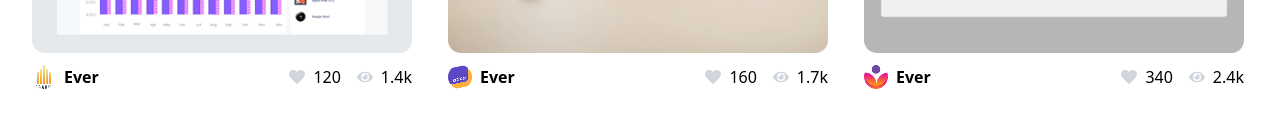
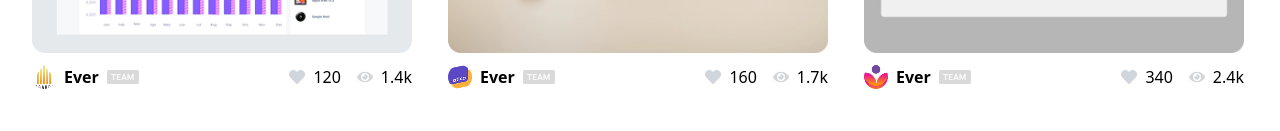
Before and after one commit to tanjilaWD/Dribble_Clone, a React (Vite) app: page / in a window 1280 px wide. Shown: the part 452-583 px from the top of the page. Built offline with nearby package versions, Linux system fonts and the light colour scheme.

Commit message:
portfolio edit

```diff
--- a/src/Components/Portfolio.jsx
+++ b/src/Components/Portfolio.jsx
@@ -10,6 +10,7 @@ const Portfolio = () => {
                 imageUrl={Portfolio.imageUrl}
                 teamImageUrl={Portfolio.teamImageUrl}
                 teamName={Portfolio.teamName}
+                teamText={Portfolio.teamText}
                 LoveCount={Portfolio.LoveCount}
                 ViewCount={Portfolio.ViewCount}
 
--- a/src/Components/Ui/PortfolioCard.jsx
+++ b/src/Components/Ui/PortfolioCard.jsx
@@ -5,6 +5,7 @@ const PortfolioCard = ({
     imageUrl,
     teamImageUrl,
     teamName,
+    teamText,
     LoveCount,
     ViewCount
 }) => {
@@ -16,6 +17,7 @@ const PortfolioCard = ({
             <div className="flex gap-2 items-center">
             <img src={teamImageUrl} alt="Team Image" />
             <h3 className="font-bold">{teamName}</h3>
+            <img src={teamText} alt="" />
             </div>
             <div className="flex gap-4">
             <div className="flex items-center gap-2">
--- a/src/data/portfolio.js
+++ b/src/data/portfolio.js
@@ -3,6 +3,7 @@ const portfolios = [
          imageUrl: "/image/portfolio/card1.png ",
          teamImageUrl: "/image/icon/icon1.png ",
          teamName: "Ever",
+         teamText: "/image/text/text.png",
          LoveCount: 120,
          ViewCount: "1.4k"
 
@@ -11,6 +12,7 @@ const portfolios = [
          imageUrl: "/image/portfolio/card2.png ",
          teamImageUrl: "/image/icon/icon2.png ",
          teamName: "Ever",
+         teamText: "/image/text/text.png",
          LoveCount: 160,
          ViewCount: "1.7k"
 
@@ -19,6 +21,7 @@ const portfolios = [
          imageUrl: "/image/portfolio/card3.png ",
          teamImageUrl: "/image/icon/icon3.png ",
          teamName: "Ever",
+         teamText: "/image/text/text.png",
          LoveCount: 340,
          ViewCount: "2.4k"
 
@@ -27,6 +30,7 @@ const portfolios = [
          imageUrl: "/image/portfolio/card4.png ",
          teamImageUrl: "/image/icon/icon4.png ",
          teamName: "Ever",
+         teamText: "/image/text/text.png",
          LoveCount: 100,
          ViewCount: "1.1k"
 
@@ -35,6 +39,7 @@ const portfolios = [
          imageUrl: "/image/portfolio/card5.png ",
          teamImageUrl: "/image/icon/icon5.png ",
          teamName: "Ever",
+         teamText: "/image/text/text.png",
          LoveCount: 820,
          ViewCount: "2.3k"
 
@@ -43,6 +48,7 @@ const portfolios = [
          imageUrl: "/image/portfolio/card6.png ",
          teamImageUrl: "/image/icon/icon6.png ",
          teamName: "Ever",
+         teamText: "/image/text/text.png",
          LoveCount: 350,
          ViewCount: "1.6k"
 
@@ -51,6 +57,7 @@ const portfolios = [
          imageUrl: "/image/portfolio/card7.png ",
          teamImageUrl: "/image/icon/icon7.png ",
          teamName: "Ever",
+         teamText: "/image/text/text.png",
          LoveCount: 500,
          ViewCount: "3.1k"
 
@@ -59,6 +66,7 @@ const portfolios = [
          imageUrl: "/image/portfolio/card8.png ",
          teamImageUrl: "/image/icon/icon8.png ",
          teamName: "Ever",
+         teamText: "/image/text/text.png",
          LoveCount: 240,
          ViewCount: "1.3k"
 
@@ -67,6 +75,7 @@ const portfolios = [
          imageUrl: "/image/portfolio/card9.png ",
          teamImageUrl: "/image/icon/icon9.png ",
          teamName: "Ever",
+         teamText: "/image/text/text.png",
          LoveCount: 324,
          ViewCount: "1.5k"
 
@@ -75,6 +84,7 @@ const portfolios = [
          imageUrl: "/image/portfolio/card10.png ",
          teamImageUrl: "/image/icon/icon10.png ",
          teamName: "Ever",
+         teamText: "/image/text/text.png",
          LoveCount: 780,
          ViewCount: "5.4k"
 
@@ -83,6 +93,7 @@ const portfolios = [
          imageUrl: "/image/portfolio/card11.png ",
          teamImageUrl: "/image/icon/icon11.png ",
          teamName: "Ever",
+         teamText: "/image/text/text.png",
          LoveCount: 250,
          ViewCount: "1.9k"
 
@@ -91,6 +102,7 @@ const portfolios = [
          imageUrl: "/image/portfolio/card12.png ",
          teamImageUrl: " /image/icon/icon12.png",
          teamName: "Ever",
+         teamText: "/image/text/text.png",
          LoveCount: 520,
          ViewCount: "2.4k"
 
@@ -99,6 +111,7 @@ const portfolios = [
          imageUrl: " /image/portfolio/card13.png",
          teamImageUrl: "/image/icon/icon13.png ",
          teamName: "Ever",
+         teamText: "/image/text/text.png",
          LoveCount: 220,
          ViewCount: "1.7k"
 
@@ -107,6 +120,7 @@ const portfolios = [
          imageUrl: "/image/portfolio/card14.png ",
          teamImageUrl: "/image/icon/icon14.png ",
          teamName: "Ever",
+         teamText: "/image/text/text.png",
          LoveCount: 620,
          ViewCount: "2.4k"
 
@@ -115,6 +129,7 @@ const portfolios = [
          imageUrl: "/image/portfolio/card15.png ",
          teamImageUrl: "/image/icon/icon15.png ",
          teamName: "Ever",
+         teamText: "/image/text/text.png",
          LoveCount: 630,
          ViewCount: "1.9k"
 
@@ -123,6 +138,7 @@ const portfolios = [
          imageUrl: "/image/portfolio/card16.png ",
          teamImageUrl: " /image/icon/icon16.png",
          teamName: "Ever",
+         teamText: "/image/text/text.png",
          LoveCount: 300,
          ViewCount: "1.5k"
 
@@ -131,6 +147,7 @@ const portfolios = [
          imageUrl: "/image/portfolio/card17.png ",
          teamImageUrl: "/image/icon/icon17.png ",
          teamName: "Ever",
+         teamText: "/image/text/text.png",
          LoveCount: 100,
          ViewCount: "1.2k"
 
@@ -139,6 +156,7 @@ const portfolios = [
          imageUrl: "/image/portfolio/card18.png ",
          teamImageUrl: " /image/icon/icon18.png",
          teamName: "Ever",
+         teamText: "/image/text/text.png",
          LoveCount: 520,
          ViewCount: "2.1k"
 
@@ -147,6 +165,7 @@ const portfolios = [
          imageUrl: "/image/portfolio/card19.png ",
          teamImageUrl: "/image/icon/icon19.png ",
          teamName: "Ever",
+         teamText: "/image/text/text.png",
          LoveCount: 180,
          ViewCount: 890
 
@@ -155,6 +174,7 @@ const portfolios = [
          imageUrl: " /image/portfolio/card20.png",
          teamImageUrl: "/image/icon/icon20.png ",
          teamName: "Ever",
+         teamText: "/image/text/text.png",
          LoveCount: 340,
          ViewCount: "1.3k"
 
@@ -163,6 +183,7 @@ const portfolios = [
          imageUrl: "/image/portfolio/card21.png ",
          teamImageUrl: " /image/icon/icon21.png",
          teamName: "Ever",
+         teamText: "/image/text/text.png",
          LoveCount: 260,
          ViewCount: "1.3k"
 
@@ -171,6 +192,7 @@ const portfolios = [
          imageUrl: "/image/portfolio/card22.png ",
          teamImageUrl: "/image/icon/icon22.png ",
          teamName: "Ever",
+         teamText: "/image/text/text.png",
          LoveCount: 520,
          ViewCount: "1.7k"
 
@@ -179,6 +201,7 @@ const portfolios = [
          imageUrl: " /image/portfolio/card23.png",
          teamImageUrl: "/image/icon/icon23.png ",
          teamName: "Ever",
+         teamText: "/image/text/text.png",
          LoveCount: 120,
          ViewCount: 560
 
@@ -187,6 +210,7 @@ const portfolios = [
          imageUrl: "/image/portfolio/card24.png ",
          teamImageUrl: "/image/icon/icon24.png ",
          teamName: "Ever",
+         teamText: "/image/text/text.png",
          LoveCount: 400,
          ViewCount: "1.9k"
 
```
Also changed, not shown: public/image/text/text.png (added).
